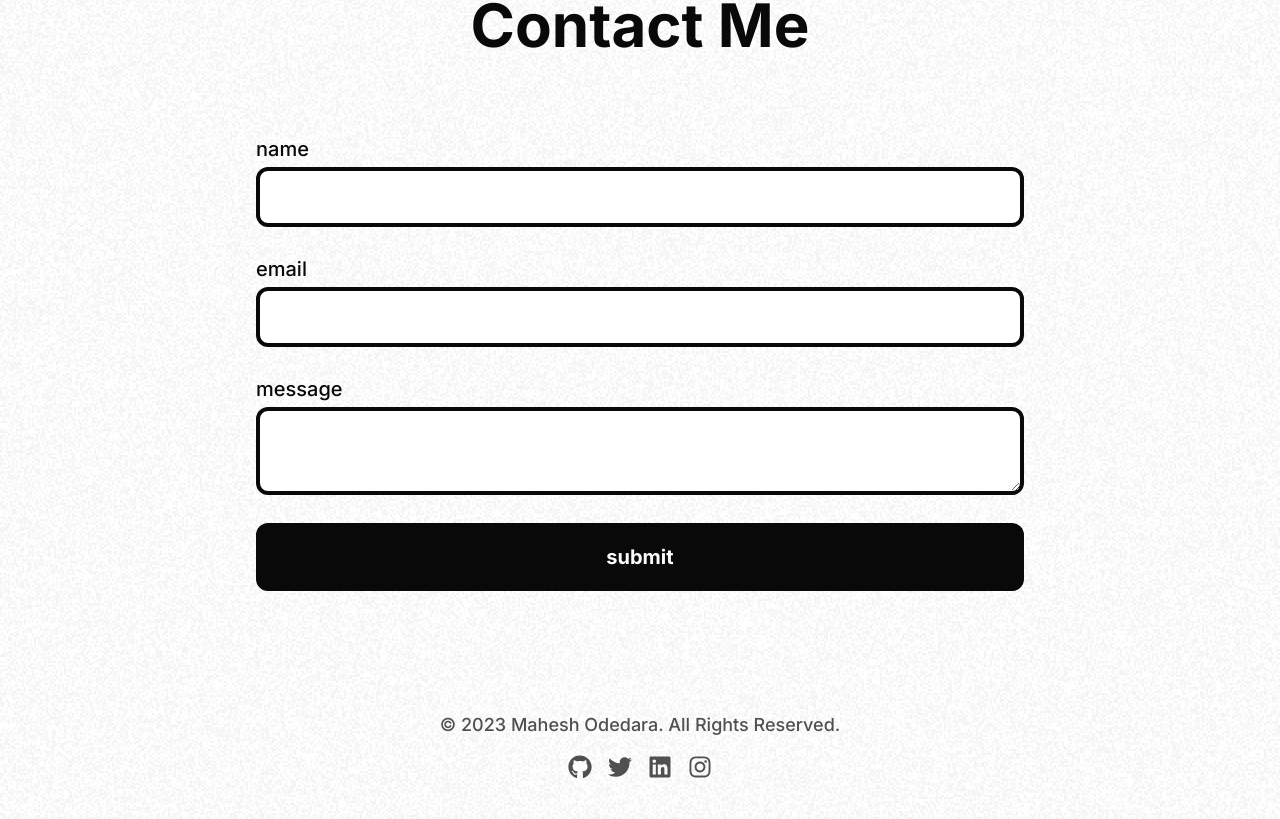
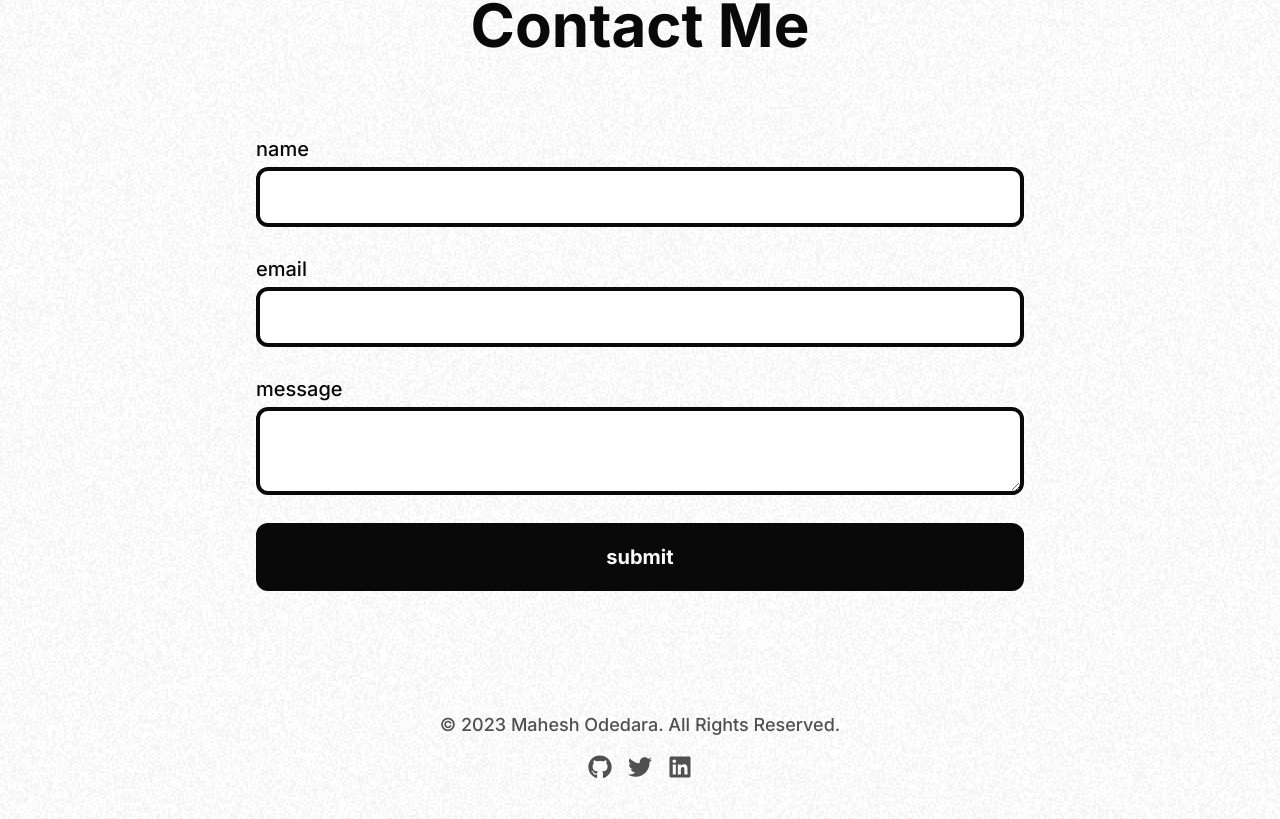
Before and after one commit to mahesh-143/nextjs-portfolio, a Next.js app: page / in a window 1280 px wide. Shown: the part 3085-3904 px from the top of the page. Built offline with nearby package versions, Linux system fonts and the light colour scheme.

Commit message:
Updated social links

```diff
--- a/src/app/components/ui/SocialLinks.tsx
+++ b/src/app/components/ui/SocialLinks.tsx
@@ -4,10 +4,9 @@ import {FaGithub, FaTwitter, FaLinkedin, FaInstagram} from 'react-icons/fa/'
 const SocialLinks = () => {
   return (
     <div className='flex gap-4'>
-        <FaGithub size={24}/>
-        <FaTwitter size={24}/>
-        <FaLinkedin size={24}/>
-        <FaInstagram size={24}/>
+      <a href='https://github.com/mahesh-143'><FaGithub size={24}/></a>
+      <a href='https://twitter.com/ichmahesh'><FaTwitter size={24}/></a>
+      <a href='https://www.linkedin.com/in/mahesh-odedara-392257239/'><FaLinkedin size={24}/></a>
     </div>
   )
 }
```
